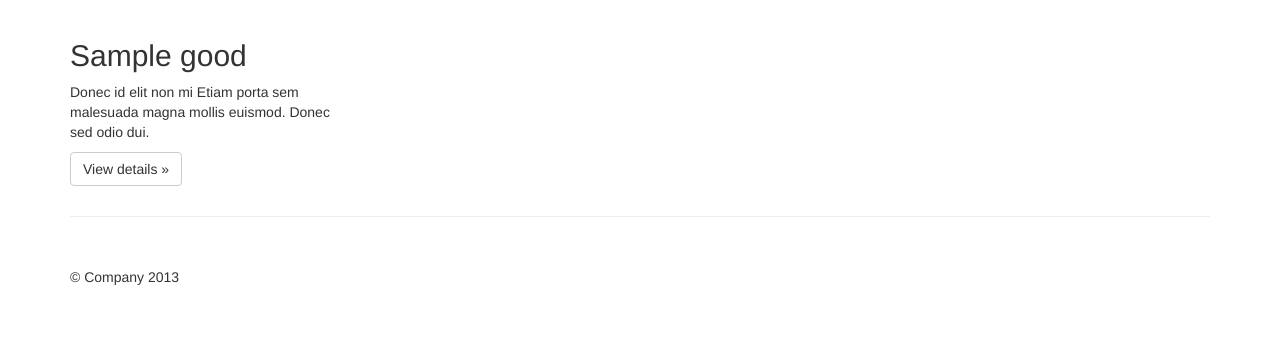
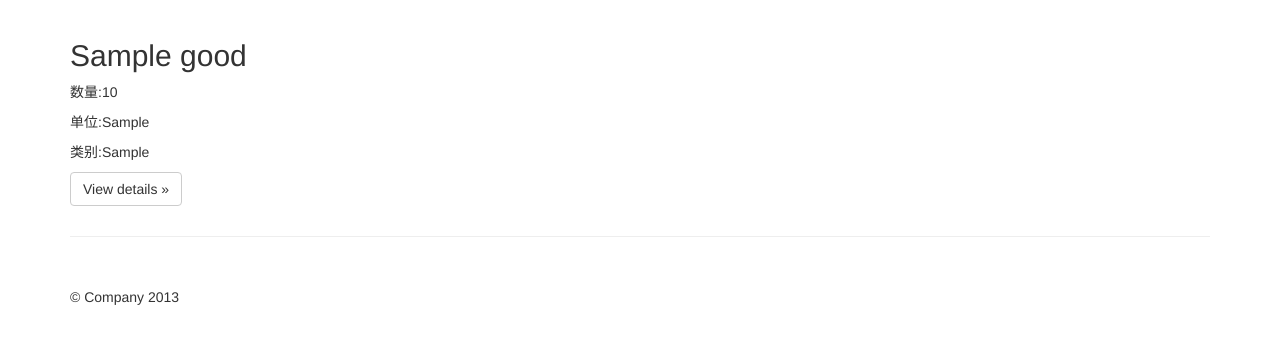
Before and after one commit to hljxuege/stone, a Django app: page /store/goods_list/ in a window 1280 px wide. Shown: the part 51-395 px from the top of the page. Run offline with Django 3.2, Linux system fonts and the light colour scheme; a user stored in the database is signed in; tables that the repository leaves empty hold one stand-in row (values such as "Sample post"); parts of the project's set-up code (start-up, migrations or seed data) failed here and were passed over.

Commit message:
full fill info

```diff
--- a/templates/manage/store/goods_list.html
+++ b/templates/manage/store/goods_list.html
@@ -15,7 +15,9 @@
             {% for good in goods %}
             <div class="col-6 col-sm-6 col-lg-4">
               <h2>{{ good.name }}</h2>
-              <p>Donec id elit non mi  Etiam porta sem malesuada magna mollis euismod. Donec sed odio dui. </p>
+              <p><span>数量:{{ good.quantity }} <span></p>
+              <p><span>单位:{{ good.unit }} <span></p>
+              <p><span>类别:{{ good.belong_type }} <span></p>
               <p><a class="btn btn-default" href="#" role="button">View details »</a></p>
             </div><!--/span-->
 
```
